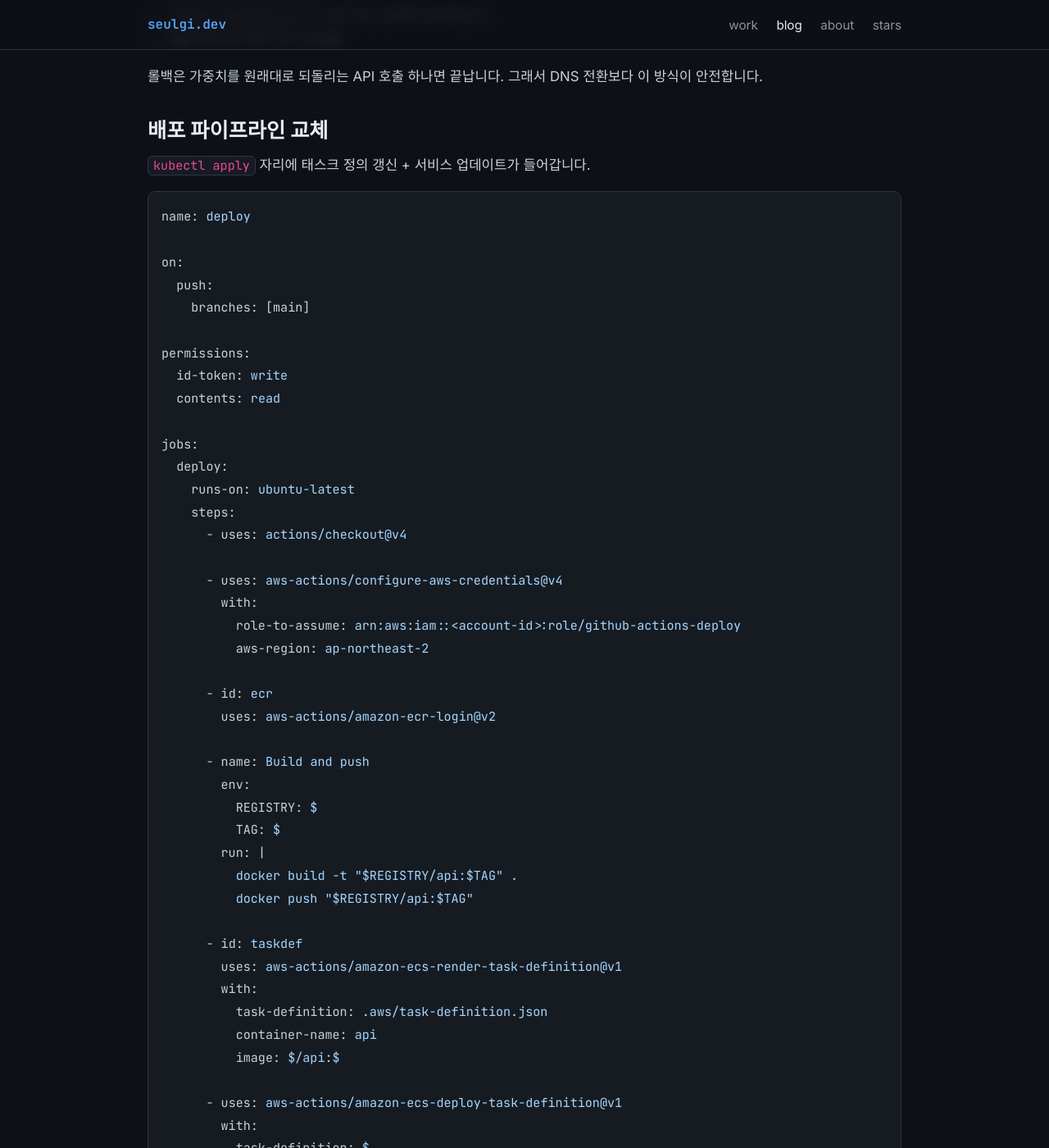
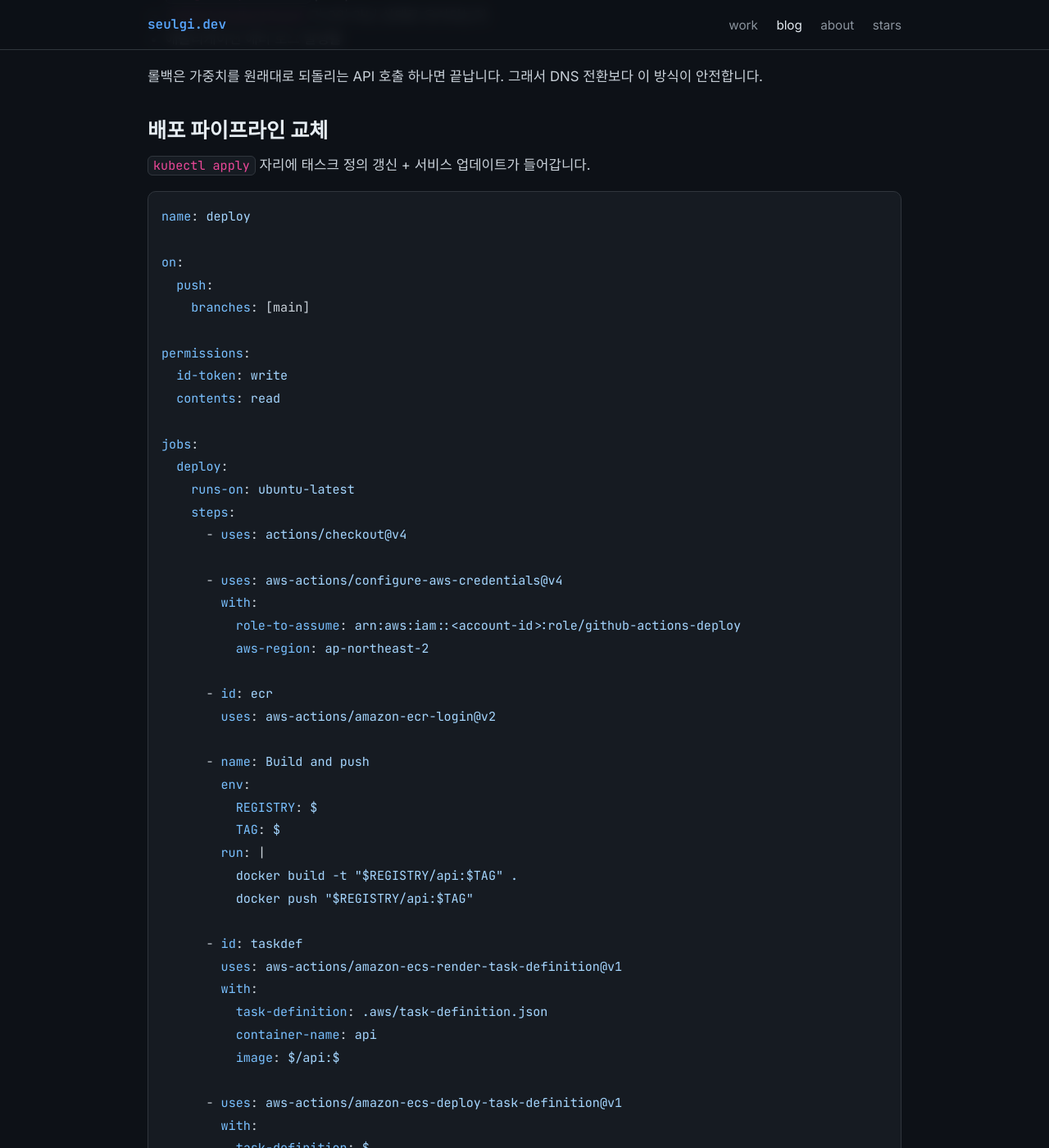
Before and after one commit to Enitsed/Enitsed.github.io, a Jekyll site: the page built from _posts/2026-08-15-eks-to-ecs-migration.md, in a window 1280 px wide and 1400 px high, scrolled down 5379 px. Shown: the whole window at 82% size. Built offline with Jekyll 4.4.1, drawn with Linux system fonts in a browser that asks for light colours.

Commit message:
fix: rouge YAML 토큰(.na/.pi) 하이라이팅 규칙 추가
YAML 키와 인디케이터에 색 규칙이 없어 YAML 코드블록만 무채색으로 렌더됐다.
GitLab CI 글에서 .na 63개 / .pi 104개가 스타일 없이 출력되던 문제.
기존 EKS→ECS 글의 YAML 블록에도 함께 적용된다.

Claude-Session: https://claude.ai/code/session_01WJ3A2d7ipT6J6JVFNCiWhH

```diff
--- a/assets/css/_syntax.scss
+++ b/assets/css/_syntax.scss
@@ -10,3 +10,5 @@
 .highlight .o, .highlight .ow { color: #ff7b72; } // operator
 .highlight .nc, .highlight .nn { color: #ffa657; } // class/namespace
 .highlight .p { color: $text; } // punctuation
+.highlight .na { color: #79c0ff; } // attribute name (YAML 키)
+.highlight .pi { color: $text; } // punctuation indicator (YAML - : )
```
